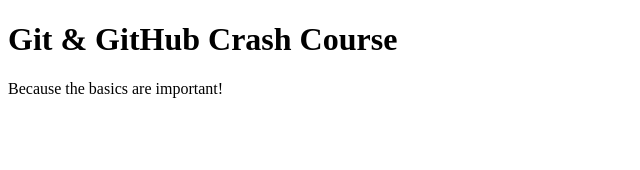
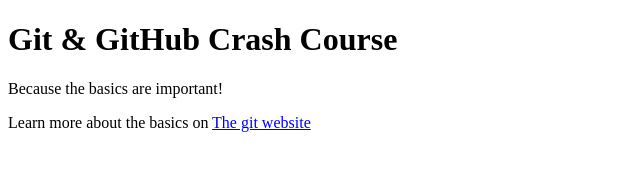
Before and after one commit to visigoth21/git_actions_tuorial, a plain HTML site: page index.html in a window 1280 px wide. Shown: the whole page, without its empty margins (0-640 px from the left). Drawn offline with Linux system fonts and the light colour scheme.

Commit message:
Added link to documentation

```diff
--- a/index.html
+++ b/index.html
@@ -9,5 +9,6 @@
   <body>
     <h1>Git & GitHub Crash Course</h1>
     <p>Because the basics are important!</p>
+    <p>Learn more about the basics on <a href="https://git-scm.com/book/en/v2">The git website</a></p>
   </body>
 </html>
```
